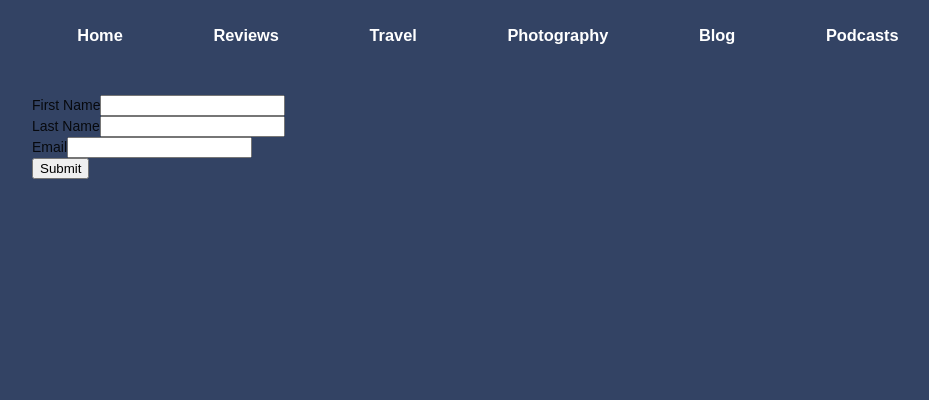
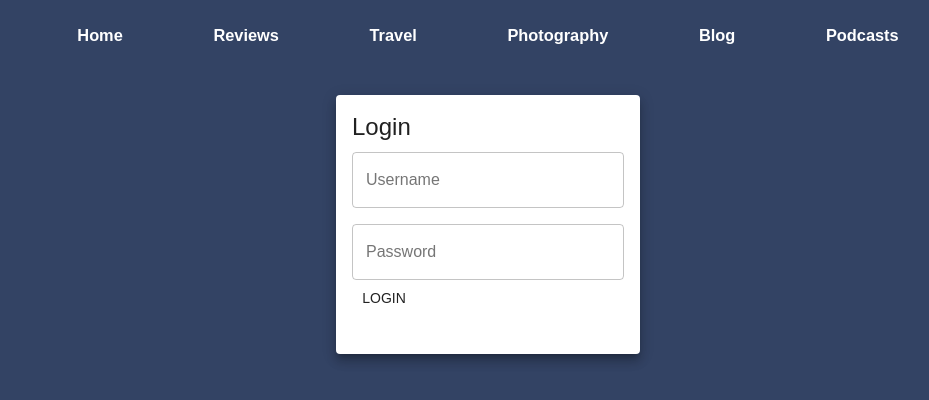
Before and after one commit to willdunk/paris.williamdunkerley.com, a React (Vite) app: page /login in a window 1280 px wide. Shown: the top 400 px of the page, without its empty margins (152-1081 px from the left). Built offline with nearby package versions, Linux system fonts and the light colour scheme.

Commit message:
feat(LoginForm): Add redux-form login skeleton

```diff
--- a/src/components/Login/LoginForm/index.js
+++ b/src/components/Login/LoginForm/index.js
@@ -1,26 +1,88 @@
 import React from 'react';
-import { Field, reduxForm } from 'redux-form'
+import { Field, reduxForm, submit} from 'redux-form'
+import {Card, Grid, TextField, CardContent, Typography, Button} from '@material-ui/core';
+import { useDispatch } from 'react-redux';
+
+const FORM_NAME = 'login';
+
+const ReduxTextField = ({
+	label,
+	input,
+	meta: { touched, invalid, error },
+	...custom
+}) => (
+		<TextField
+			label={label}
+			placeholder={label}
+			error={touched && invalid}
+			helperText={touched && error}
+			{...input}
+			{...custom}
+		/>
+	)
 
 const LoginReduxForm = reduxForm({
-	form: 'login'
+	form: FORM_NAME
 })(props => {
 	const { handleSubmit } = props;
+	const dispatch = useDispatch();
 	return (
-		<form onSubmit={handleSubmit}>
-			<div>
-				<label htmlFor="firstName">First Name</label>
-				<Field name="firstName" component="input" type="text" />
-			</div>
-			<div>
-				<label htmlFor="lastName">Last Name</label>
-				<Field name="lastName" component="input" type="text" />
-			</div>
-			<div>
-				<label htmlFor="email">Email</label>
-				<Field name="email" component="input" type="email" />
-			</div>
-			<button type="submit">Submit</button>
-		</form>
+		<Grid
+			container
+			justify="center"
+		>
+			<Grid
+				item
+				xs={12}
+				md={4}
+			>
+				<Card raised={true}>
+					<CardContent>
+						<Typography gutterBottom variant="h5" component="h5">
+							Login
+						</Typography>
+						<form onSubmit={handleSubmit}>
+							<Grid
+								container
+								spacing={2}
+							>
+								<Grid
+									item
+									xs={12}
+								>
+									<Field
+										name="username"
+										component={ReduxTextField}
+										label="Username"
+										variant="outlined"
+										fullWidth={true}
+									/>
+								</Grid>
+								<Grid
+									item
+									xs={12}
+								>
+									<Field
+										name="password"
+										component={ReduxTextField}
+										label="Password"
+										variant="outlined"
+										type="password"
+										fullWidth={true}
+										autoComplete="current-password"
+									/>
+								</Grid>
+							</Grid>
+							<Button
+								onClick={() => dispatch(submit(FORM_NAME))}
+							>
+								Login
+							</Button>
+						</form>
+					</CardContent>
+				</Card>
+			</Grid>
+		</Grid>
 	);
 })
 
```
